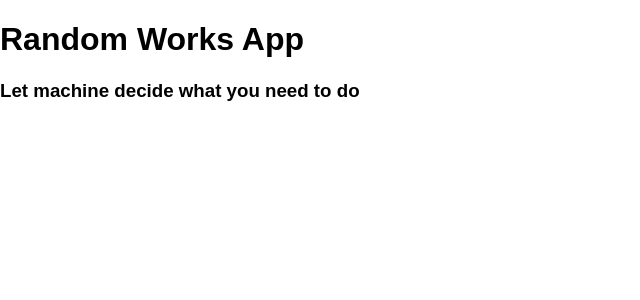
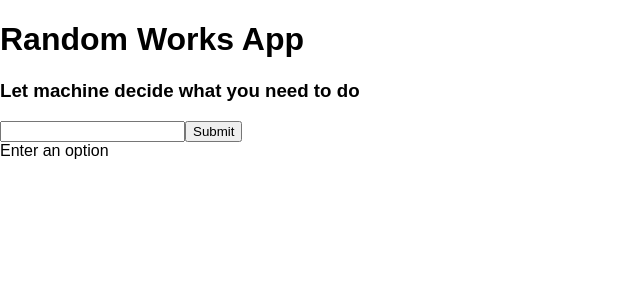
Before and after one commit to ramprasath-technology/randomworks-app, a React (Create React App) app in the folder randomworks-app/: page / in a window 1280 px wide. Shown: the top 300 px of the page, without its empty margins (0-640 px from the left). Built offline with nearby package versions, Linux system fonts and the light colour scheme.

Commit message:
basic outline of components with ability to add activities

```diff
--- a/randomworks-app/src/App.js
+++ b/randomworks-app/src/App.js
@@ -1,19 +1,38 @@
 import React, { Component } from 'react';
-import logo from './logo.svg';
 import './App.css';
 
-import Header from './Header';
+import Header from './components/Header';
+import Activity from './components/Activity';
+import Options from './components/Options';
 
 class App extends Component {
-  constructor(props){
+  constructor(props) {
     super(props);
+    this.state = {
+      options: []
+    }
+    this.addActivity = this.addActivity.bind(this);
+  }
+
+  addActivity(option){
+    if(this.state.options.indexOf(option) > 0)
+        return "Option already exists";
+    this.setState((prevState) => {
+      return{
+      options: prevState.options.concat(option)
+      }
+    })
   }
 
   render() {
     const title = 'Random Works App';
     const subtitle = 'Let machine decide what you need to do';
     return (
-      <Header title={title} subtitle={subtitle}/>
+      <div>
+        <Header title={title} subtitle={subtitle} />
+        <Activity addActivity={this.addActivity}/>
+        <Options options={this.state.options} />
+      </div>
     );
   }
 }
--- /dev/null
+++ b/randomworks-app/src/components/Activity.js
@@ -0,0 +1,46 @@
+import React, { Component } from 'react';
+
+export default class Activity extends Component {
+    constructor(props) {
+        super(props);
+        this.addActivity = this.addActivity.bind(this);
+        this.captureActivity = this.captureActivity.bind(this);
+        this.state = {
+            error: undefined
+        }
+    }
+
+    addActivity(event) {
+        event.preventDefault();
+        console.log(this.state.activity);
+        if (!this.state.activity) {
+            this.setState({
+                inputError: "Enter valid activity"
+            });
+        }
+        else {
+            console.log(this.state.activity);
+            this.props.addActivity(this.state.activity);
+        }
+    }
+
+    captureActivity(event) {
+        const activity = event.target.value.trim();
+        this.setState((prevState) => {
+            return {
+                activity
+            }
+        });
+    }
+
+    render() {
+        return (
+            <div>
+                <input type="text" onChange={this.captureActivity} />
+                <button onClick={this.addActivity}>
+                    Submit
+                </button>
+            </div>
+        );
+    }
+}
--- /dev/null
+++ b/randomworks-app/src/components/Option.js
@@ -0,0 +1,11 @@
+import React, { Component } from 'react';
+
+const Option = (props) => {
+    return (
+        <div>
+            {props.optionText}
+        </div>
+    );
+}
+
+export default Option;
--- /dev/null
+++ b/randomworks-app/src/components/Options.js
@@ -0,0 +1,21 @@
+import React, { Component } from 'react';
+import Option from './Option';
+
+
+export default class Options extends Component {
+    constructor(props) {
+        super(props);
+    }
+    render() {
+        return (
+            <div>
+                {
+                    (!this.props.options.length > 0) && "Enter an option"
+                }
+                {
+                    this.props.options.map((option) => {return <Option key={option} optionText={option} />} )
+                }
+            </div>
+        )
+    };
+}
```
Also changed, not shown: randomworks-app/src/components/Header.js (renamed from randomworks-app/src/Header.js).
